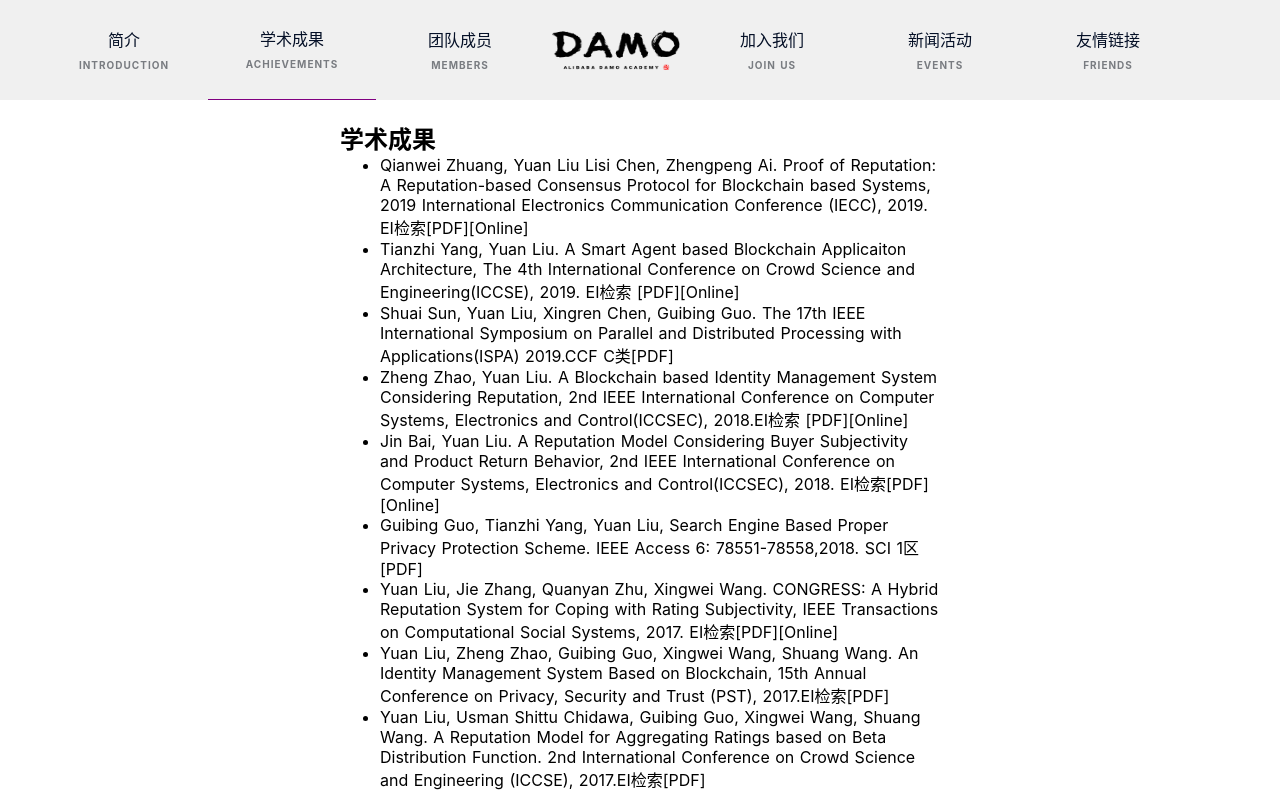
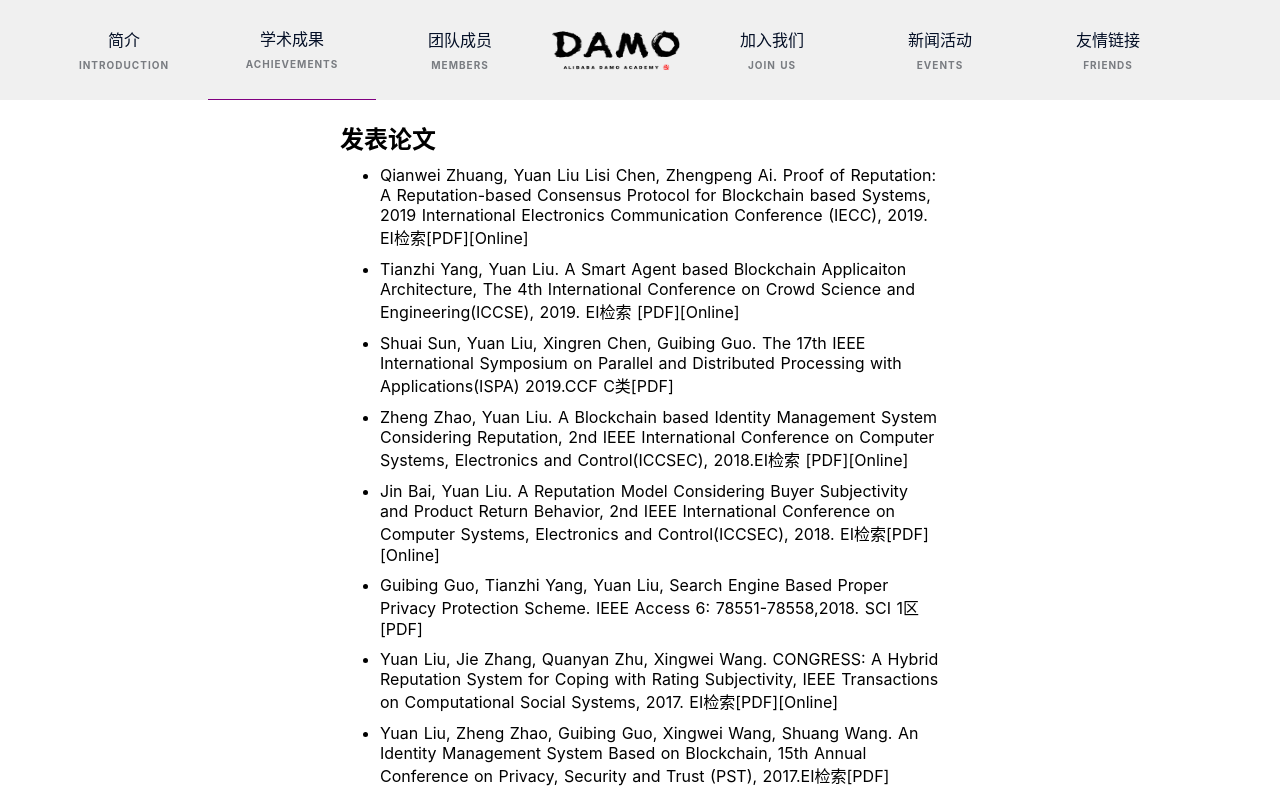
Before and after one commit to thothsun/blockchain-lab, a Nuxt app: page /achievements in a window 1280 px wide. Shown: the top 792 px of the page. Built offline with nearby package versions, Linux system fonts and the light colour scheme.

Commit message:
achievements page

```diff
--- a/pages/achievements.vue
+++ b/pages/achievements.vue
@@ -3,10 +3,28 @@
     <myheader index="achievements"></myheader>
     <el-main class="main-content">
 
-      <h1>学术成果</h1>
+      <h1>发表论文</h1>
 
       <ul>
-        <li v-for="item in papers">
+        <li v-for="item in papers" class="item">
+          {{item}}
+        </li>
+      </ul>
+
+
+      <h1>申请专利</h1>
+
+      <ul>
+        <li v-for="item in patents" class="item">
+          {{item}}
+        </li>
+      </ul>
+
+
+      <h1>获得奖项</h1>
+
+      <ul>
+        <li v-for="item in awards" class="item">
           {{item}}
         </li>
       </ul>
@@ -21,9 +39,9 @@
 
   export default {
     name: "achievements",
-    data(){
-      return{
-        papers:[
+    data() {
+      return {
+        papers: [
           'Qianwei Zhuang, Yuan Liu Lisi Chen, Zhengpeng Ai. Proof of Reputation: A Reputation-based Consensus Protocol for Blockchain based Systems, 2019 International Electronics Communication Conference (IECC), 2019. EI检索[PDF][Online]',
           'Tianzhi Yang, Yuan Liu. A Smart Agent based Blockchain Applicaiton Architecture, The 4th International Conference on Crowd Science and Engineering(ICCSE), 2019. EI检索 [PDF][Online]',
           'Shuai Sun, Yuan Liu, Xingren Chen, Guibing Guo. The 17th IEEE International Symposium on Parallel and Distributed Processing with Applications(ISPA) 2019.CCF C类[PDF]',
@@ -57,6 +75,15 @@
           'Yuan Liu, Jie Zhang, Qin Li “An Incentive Mechanism to Promote Honesty in E-marketplaces with Limited Inventory ”, in the proceedings of 6th IFIP WG 11.11 International Conference on Trust Management, Surat, India (IFIPTM2012), pages 209-216. EI检索[PDF][Online]',
           'Yuan Liu, Jie Zhang, Quanyan Zhu “Design of a Reputation System based on Dynamic Coalition Formation”, in the proceedings of Third International Conference on Social Informatics, Singapore (SocInfo2011), pages 135-144. EI检索[PDF][Online]',
 
+        ],
+        patents: [
+          '一种......算法',
+          '基于......的模型',
+          '基于......的系统'
+        ],
+        awards: [
+          '全国大学生信息安全竞赛特等奖',
+          'ACM程序设计大赛金奖'
         ]
       }
     },
@@ -68,4 +95,8 @@
 
 <style scoped>
 
+  .item {
+    margin: 10px 0;
+  }
+
 </style>
```
